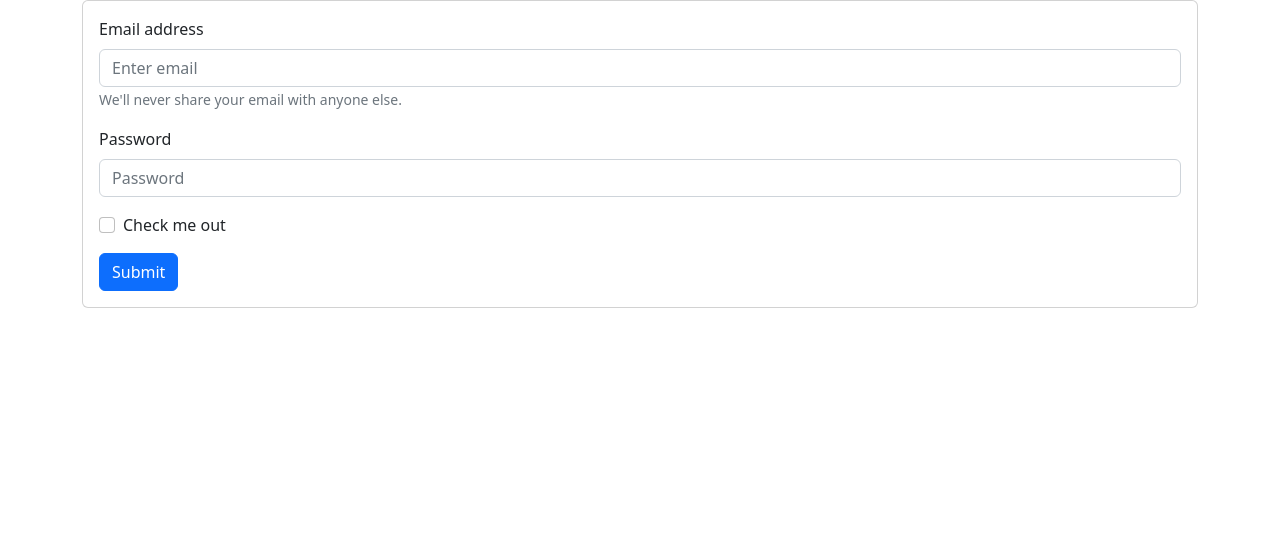
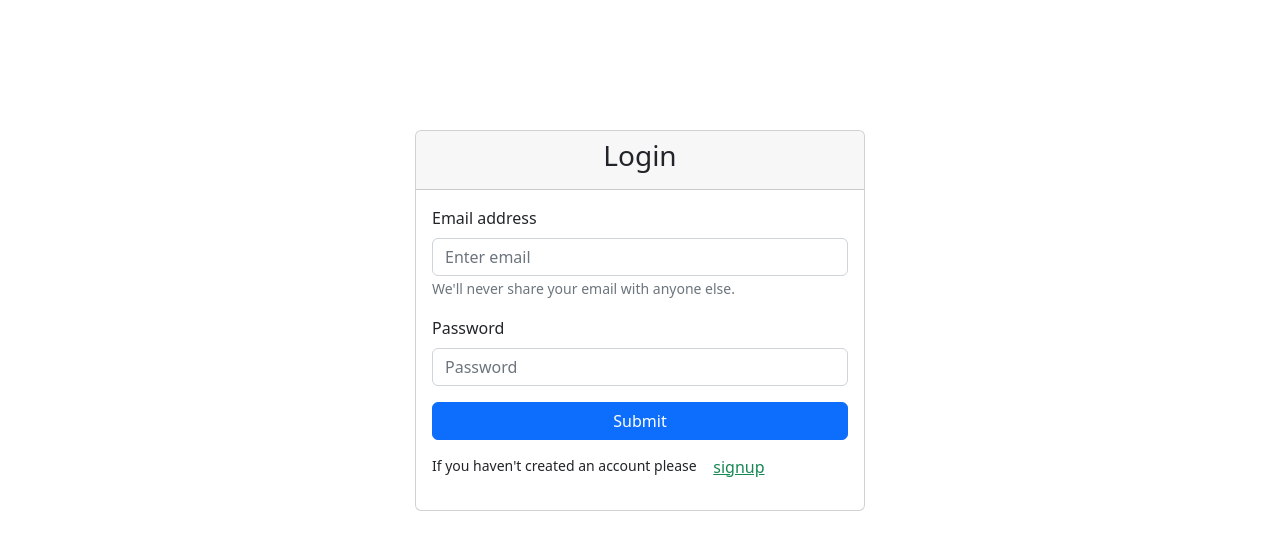
Before and after one commit to Daedite/store-nzedi-admin-ui, a React (Create React App) app: page / in a window 1280 px wide. Shown: the top 550 px of the page. Built offline with nearby package versions, Linux system fonts and the light colour scheme.

Commit message:
clean up on login.

```diff
--- a/src/App.js
+++ b/src/App.js
@@ -1,20 +1,22 @@
 import React from 'react';
 import './component/App.css';
-import LoginPage from './component/login/login';
+import LoginPage from './component/user/login/login';
 import 'bootstrap/dist/css/bootstrap.min.css';
 
 function App() {
   return (
-    <div className="login d-flex justify-content-center">
-      <div className="container">
-        <div className="card">
-          <div className="card-body">
+    <div className="login d-flex justify-content-center ">
+      <div className="container" style={{paddingTop:"130px"}}>
+        <div style={{width:"450px"}} className="card m-auto">
+            <div className="card-header text-center">
+                <h3>Login</h3>
+            </div>
+          <div  className="card-body">
             <LoginPage />
           </div>
         </div>
       </div>
     </div>
-
   );
 }
 
--- a/src/component/login/login.js
+++ /dev/null
@@ -1,29 +0,0 @@
-import Button from 'react-bootstrap/Button';
-import Form from 'react-bootstrap/Form';
-
-function LoginPage() {
-  return (
-    <Form>
-      <Form.Group className="mb-3" controlId="formBasicEmail">
-        <Form.Label>Email address</Form.Label>
-        <Form.Control type="email" placeholder="Enter email" />
-        <Form.Text className="text-muted">
-          We'll never share your email with anyone else.
-        </Form.Text>
-      </Form.Group>
-
-      <Form.Group className="mb-3" controlId="formBasicPassword">
-        <Form.Label>Password</Form.Label>
-        <Form.Control type="password" placeholder="Password" />
-      </Form.Group>
-      <Form.Group className="mb-3" controlId="formBasicCheckbox">
-        <Form.Check type="checkbox" label="Check me out" />
-      </Form.Group>
-      <Button variant="primary" type="submit">
-        Submit
-      </Button>
-    </Form>
-  );
-}
-
-export default LoginPage;
--- /dev/null
+++ b/src/component/user/login/login.js
@@ -0,0 +1,35 @@
+import Button from 'react-bootstrap/Button';
+import Form from 'react-bootstrap/Form';
+import {Row} from "react-bootstrap";
+import {useNavigate} from "react-router-dom";
+
+
+function LoginPage() {
+    const navigate = new useNavigate();
+    function signIn(){
+        navigate('/signup');
+    }
+    return (
+        <Form>
+            <Form.Group className="mb-3" controlId="formBasicEmail">
+                <Form.Label>Email address</Form.Label>
+                <Form.Control type="email" placeholder="Enter email"/>
+                <Form.Text className="text-muted">
+                    We'll never share your email with anyone else.
+                </Form.Text>
+            </Form.Group>
+            <Form.Group className="mb-3" controlId="formBasicPassword">
+                <Form.Label>Password</Form.Label>
+                <Form.Control type="password" placeholder="Password"/>
+            </Form.Group>
+            <Row className="mx-auto">
+                <Button variant="primary" type="submit">
+                    Submit
+                </Button>
+            </Row>
+            <p className="my-2 small">If you haven't created an account please <Button onClick={signIn} variant="link" className="text-success">signup</Button></p>
+        </Form>
+    );
+}
+
+export default LoginPage;
--- a/src/index.js
+++ b/src/index.js
@@ -12,12 +12,17 @@ import VideoPage from "./component/pages/dashboard-pages/video/video-page";
 import ViewVideoDetail from "./component/pages/dashboard-pages/video/view-video-detail";
 import VideoCreateForm from "./component/pages/dashboard-pages/video/video-component/video-create-form";
 import ProfilePage from "./component/profile/profile-page";
+import Registration from "./component/user/register/Registration";
 
 const router = createBrowserRouter([
     {
         path: "/",
         element: < App/>,
         errorElement: <ErrorPage/>
+    },
+    {
+        path: "/signup",
+        element: < Registration/>,
     },
     {
         path: "/home",
```
Also changed, not shown: 1 other file (tests, documents, lock files or other folders).
